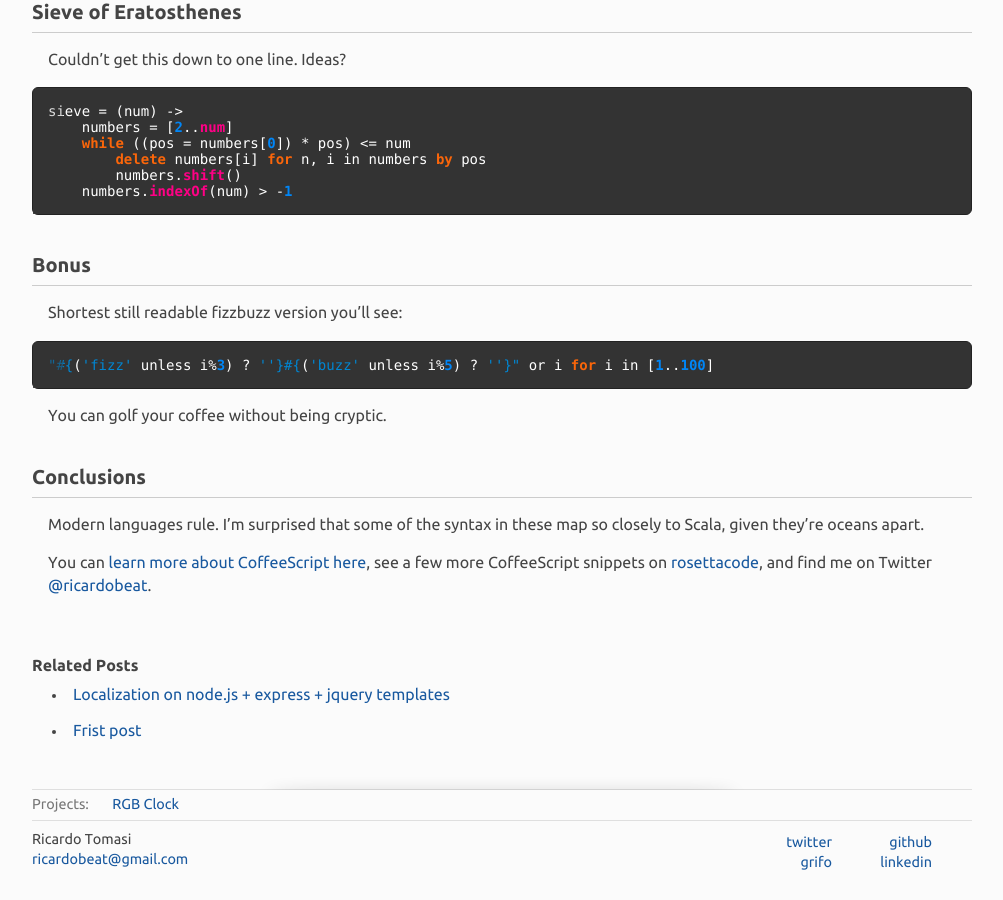
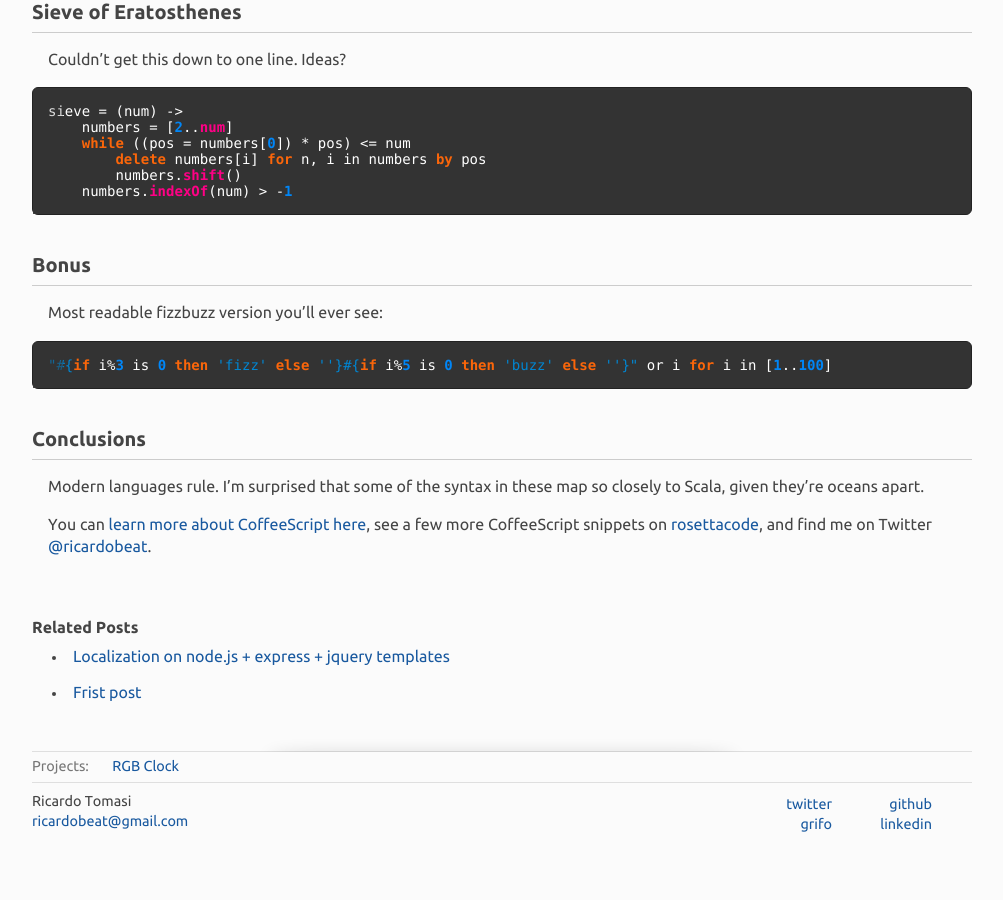
Before and after one commit to ricardobeat/ricardobeat.github.com, a Jekyll site: the page built from _posts/2011-06-02-10-CoffeeScript-One-Liners-to-Impress-Your-Friends.md, in a window 1280 px wide and 900 px high, scrolled down 2591 px. Shown: the whole window, without its empty margins (138-1141 px from the left). Built offline with Jekyll 4.4.1, drawn with Linux system fonts in a browser that asks for light colours; Markdown is read by kramdown in place of the engine named in the settings; after the commit the page ends 3453 px from its top, so only the background shows below that.

Commit message:
fix fizzbuzz

```diff
--- a/_posts/2011-06-02-10-CoffeeScript-One-Liners-to-Impress-Your-Friends.md
+++ b/_posts/2011-06-02-10-CoffeeScript-One-Liners-to-Impress-Your-Friends.md
@@ -141,13 +141,11 @@ sieve = (num) ->
 11. Bonus
 ---------
 
-Shortest still readable fizzbuzz version you'll see:
+Most readable fizzbuzz version you'll ever see:
 
 {% highlight coffeescript %}
-"#{('fizz' unless i%3) ? ''}#{('buzz' unless i%5) ? ''}" or i for i in [1..100]
+"#{if i%3 is 0 then 'fizz' else ''}#{if i%5 is 0 then 'buzz' else ''}" or i for i in [1..100]
 {% endhighlight %}
-
-You can golf your coffee without being cryptic.
 
 Conclusions
 -----------
```
